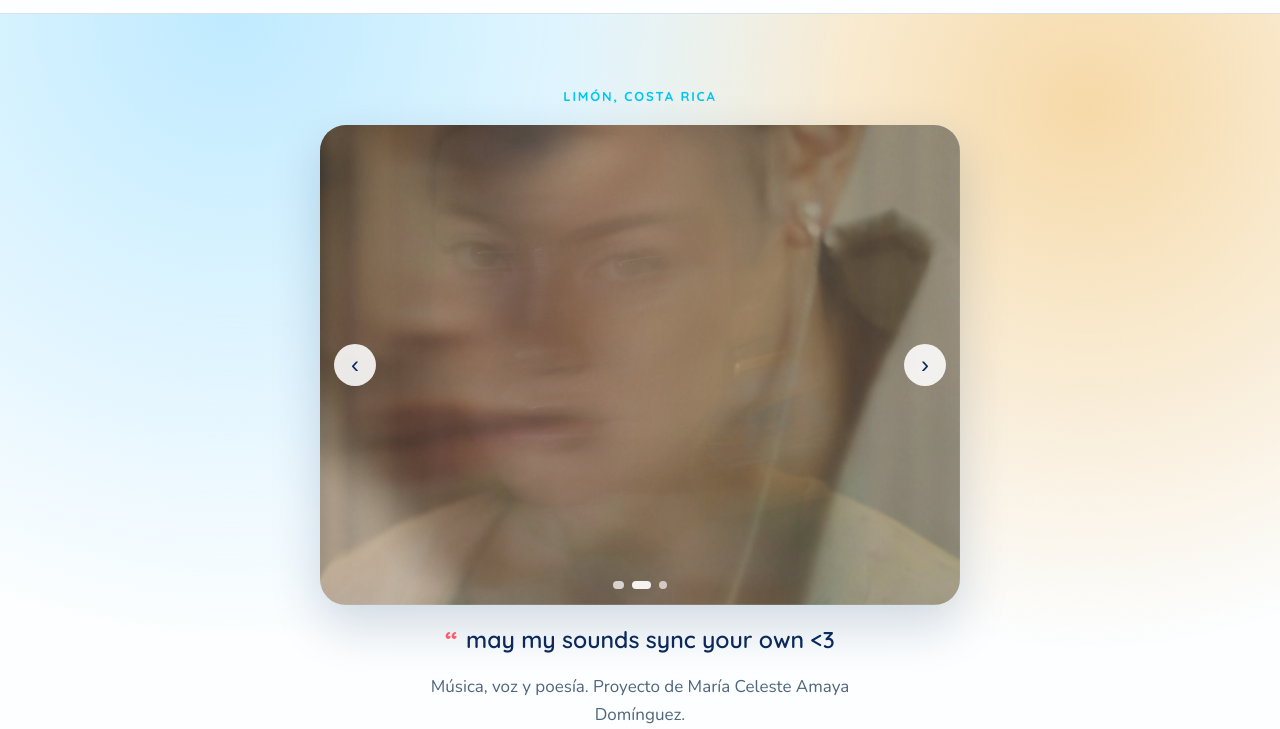
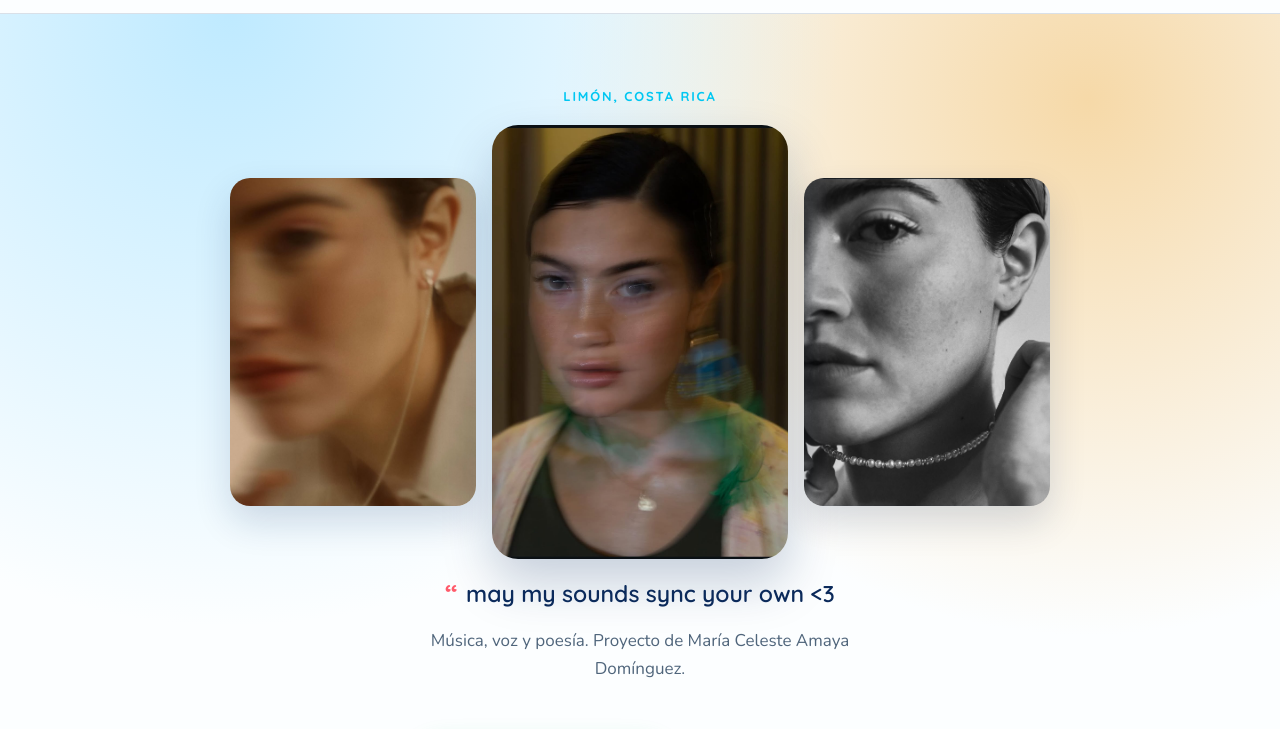
Before and after one commit to sosafabid/azul-clarito-site, a plain HTML site: page index.html in a window 1280 px wide. Shown: the part 59-788 px from the top of the page. Drawn offline with nearby package versions, Linux system fonts and the light colour scheme.

Commit message:
Arreglar zoom del carrusel y agregar Spotify al home

```diff
--- a/index.html
+++ b/index.html
@@ -44,13 +44,10 @@
   <section class="hero">
     <div class="hero__waves" aria-hidden="true"></div>
     <p class="hero__place">Limón, Costa Rica</p>
-    <div class="carousel" id="carousel" aria-label="Galería de fotos">
-      <div class="carousel__track" id="carouselTrack">
-        <div class="carousel__empty"><p>Fotos próximamente</p></div>
-      </div>
-      <button class="carousel__arrow carousel__arrow--prev" id="carouselPrev" aria-label="Foto anterior" hidden>‹</button>
-      <button class="carousel__arrow carousel__arrow--next" id="carouselNext" aria-label="Foto siguiente" hidden>›</button>
-      <div class="carousel__dots" id="carouselDots"></div>
+    <div class="photo-row">
+      <img class="photo-row__item" src="assets/gallery/foto-1.jpg" alt="Azul Clarito — foto 1">
+      <img class="photo-row__item photo-row__item--center" src="assets/gallery/foto-2.jpg" alt="Azul Clarito — foto 2">
+      <img class="photo-row__item" src="assets/gallery/foto-3.jpg" alt="Azul Clarito — foto 3">
     </div>
     <blockquote class="hero__quote">
       <span class="hero__quote-mark" aria-hidden="true">“</span>
@@ -132,6 +129,20 @@
     </div>
   </section>
 
+  <section class="section" id="spotify-home">
+    <div class="section__inner">
+      <div class="hero__spotify">
+        <iframe
+          title="Azul Clarito en Spotify"
+          src="https://open.spotify.com/embed/artist/1brdje9qLllYUDumAR4Vm9?utm_source=generator"
+          width="100%" height="352" frameborder="0"
+          allowfullscreen=""
+          allow="autoplay; clipboard-write; encrypted-media; fullscreen; picture-in-picture"
+          loading="lazy"></iframe>
+      </div>
+    </div>
+  </section>
+
   <section class="ep" id="ep">
     <img class="ep__deco ep__deco--left" src="assets/mar-1.png" alt="">
     <img class="ep__deco ep__deco--right" src="assets/mar-2.png" alt="">
--- a/script.js
+++ b/script.js
@@ -1,6 +1,5 @@
 document.addEventListener('DOMContentLoaded', () => {
   initNav();
-  initCarousel();
   initReveal();
 });
 
@@ -45,77 +44,3 @@ function initNav() {
     });
   });
 }
-
-/**
- * Galería / carrusel automático.
- * Busca assets/gallery/foto-1.jpg, foto-2.jpg, ... foto-MAX_PHOTOS.jpg
- * y arma el carrusel solo con las que existan. No hay que tocar código:
- * simplemente agregá archivos con ese nombre a assets/gallery/.
- */
-async function initCarousel() {
-  const carousel = document.getElementById('carousel');
-  const track = document.getElementById('carouselTrack');
-  const dotsWrap = document.getElementById('carouselDots');
-  const prevBtn = document.getElementById('carouselPrev');
-  const nextBtn = document.getElementById('carouselNext');
-  if (!carousel || !track) return;
-
-  const MAX_PHOTOS = 12;
-
-  const found = await Promise.all(
-    Array.from({ length: MAX_PHOTOS }, (_, i) => i + 1).map(
-      (n) =>
-        new Promise((resolve) => {
-          const src = `assets/gallery/foto-${n}.jpg`;
-          const img = new Image();
-          img.onload = () => resolve(src);
-          img.onerror = () => resolve(null);
-          img.src = src;
-        })
-    )
-  );
-  const photos = found.filter(Boolean);
-
-  if (photos.length === 0) {
-    return; // deja el estado "Fotos próximamente" que ya está en el HTML
-  }
-
-  track.innerHTML = photos
-    .map(
-      (src, i) =>
-        `<img class="carousel__slide${i === 0 ? ' is-active' : ''}" src="${src}" alt="Azul Clarito — foto ${i + 1}">`
-    )
-    .join('');
-  const slides = Array.from(track.querySelectorAll('.carousel__slide'));
-
-  if (photos.length === 1) return; // una sola foto: sin flechas ni puntos
-
-  prevBtn.hidden = false;
-  nextBtn.hidden = false;
-  dotsWrap.innerHTML = photos
-    .map((_, i) => `<button class="carousel__dot${i === 0 ? ' is-active' : ''}" aria-label="Ir a foto ${i + 1}"></button>`)
-    .join('');
-  const dots = Array.from(dotsWrap.querySelectorAll('.carousel__dot'));
-
-  let current = 0;
-  function show(index) {
-    slides[current].classList.remove('is-active');
-    dots[current].classList.remove('is-active');
-    current = (index + photos.length) % photos.length;
-    slides[current].classList.add('is-active');
-    dots[current].classList.add('is-active');
-  }
-
-  prevBtn.addEventListener('click', () => show(current - 1));
-  nextBtn.addEventListener('click', () => show(current + 1));
-  dots.forEach((dot, i) => dot.addEventListener('click', () => show(i)));
-
-  const reduceMotion = window.matchMedia('(prefers-reduced-motion: reduce)').matches;
-  if (!reduceMotion) {
-    let timer = setInterval(() => show(current + 1), 5000);
-    carousel.addEventListener('mouseenter', () => clearInterval(timer));
-    carousel.addEventListener('mouseleave', () => {
-      timer = setInterval(() => show(current + 1), 5000);
-    });
-  }
-}
--- a/styles.css
+++ b/styles.css
@@ -167,90 +167,43 @@ img { max-width: 100%; display: block; }
   to { opacity: 1; transform: translateY(0); }
 }
 
-/* ---------- Carousel ---------- */
+/* ---------- Foto row (portada) ---------- */
 
-.carousel {
-  position: relative;
-  width: min(640px, 90vw);
-  aspect-ratio: 4 / 3;
+.photo-row {
+  display: grid;
+  grid-template-columns: 1fr 1.2fr 1fr;
+  align-items: center;
+  gap: 16px;
+  width: min(820px, 92vw);
   margin: 12px auto 8px;
-  border-radius: 26px;
-  overflow: hidden;
-  background: var(--celeste);
-  box-shadow: 0 20px 50px rgba(11, 42, 91, 0.18);
   animation: rise 0.7s ease both;
 }
 
-.carousel__track { position: relative; width: 100%; height: 100%; }
-
-.carousel__slide {
-  position: absolute;
-  inset: 0;
+.photo-row__item {
   width: 100%;
-  height: 100%;
+  aspect-ratio: 3 / 4;
   object-fit: cover;
-  opacity: 0;
-  transition: opacity 0.6s ease;
-}
-.carousel__slide.is-active { opacity: 1; }
-
-.carousel__empty {
-  position: absolute;
-  inset: 0;
-  display: flex;
-  align-items: center;
-  justify-content: center;
-  font-family: 'Quicksand', sans-serif;
-  font-weight: 700;
-  font-size: 18px;
-  color: var(--navy);
-  text-align: center;
-  padding: 24px;
+  border-radius: 20px;
+  box-shadow: 0 16px 36px rgba(11, 42, 91, 0.16);
 }
 
-.carousel__arrow {
-  position: absolute;
-  top: 50%;
-  transform: translateY(-50%);
-  width: 42px;
-  height: 42px;
-  border-radius: 999px;
-  background: rgba(255, 255, 255, 0.88);
-  border: none;
-  font-size: 24px;
-  line-height: 1;
-  color: var(--navy);
-  cursor: pointer;
-  display: flex;
-  align-items: center;
-  justify-content: center;
-  transition: background 0.15s ease;
+.photo-row__item--center {
+  aspect-ratio: 3 / 4.4;
+  border-radius: 26px;
+  box-shadow: 0 24px 50px rgba(11, 42, 91, 0.22);
+  position: relative;
+  z-index: 1;
 }
-.carousel__arrow:hover { background: #fff; }
-.carousel__arrow--prev { left: 14px; }
-.carousel__arrow--next { right: 14px; }
-.carousel__arrow[hidden] { display: none; }
 
-.carousel__dots {
-  position: absolute;
-  bottom: 16px;
-  left: 0;
-  right: 0;
-  display: flex;
-  justify-content: center;
-  gap: 8px;
+.hero__spotify {
+  position: relative;
+  width: min(560px, 90vw);
+  margin: 18px auto 0;
+  border-radius: 12px;
+  overflow: hidden;
+  box-shadow: 0 14px 34px rgba(11, 42, 91, 0.16);
 }
-.carousel__dot {
-  width: 8px;
-  height: 8px;
-  padding: 0;
-  border: none;
-  border-radius: 999px;
-  background: rgba(255, 255, 255, 0.65);
-  cursor: pointer;
-  transition: width 0.2s ease, background 0.2s ease;
-}
-.carousel__dot.is-active { width: 22px; background: #fff; }
+.hero__spotify iframe { display: block; }
 
 .hero__quote {
   position: relative;
@@ -697,6 +650,11 @@ img { max-width: 100%; display: block; }
 
   .section, .ep { padding: 60px 22px; }
 
+  .photo-row { gap: 8px; }
+  .photo-row__item--center { aspect-ratio: 3 / 4; box-shadow: 0 16px 36px rgba(11, 42, 91, 0.16); }
+  .photo-row__item { border-radius: 14px; }
+  .photo-row__item--center { border-radius: 16px; }
+
   .about__inner {
     grid-template-columns: 1fr;
     padding: 64px 24px 72px;
```
Also changed, not shown: README.md, 2 other files.
